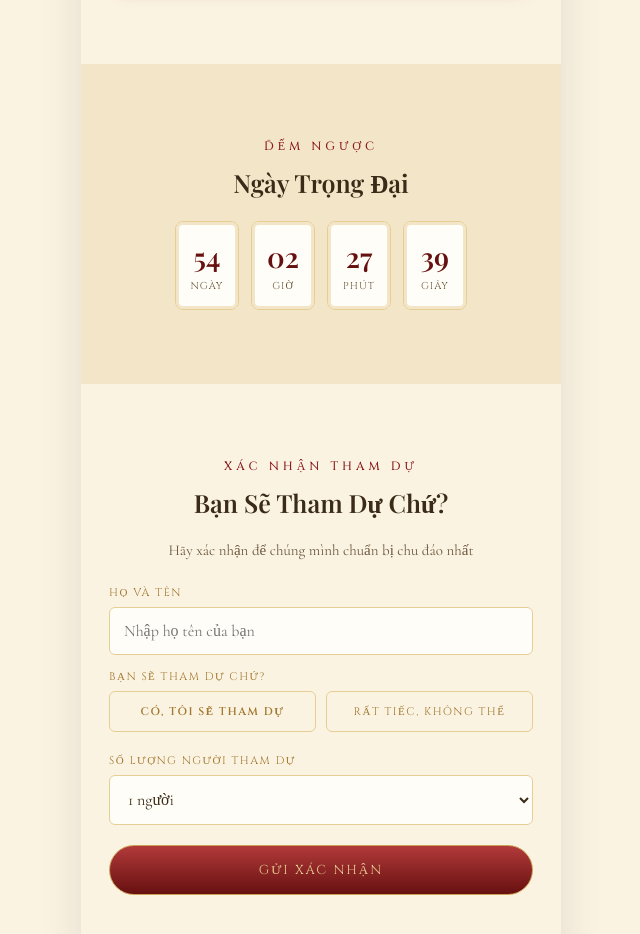
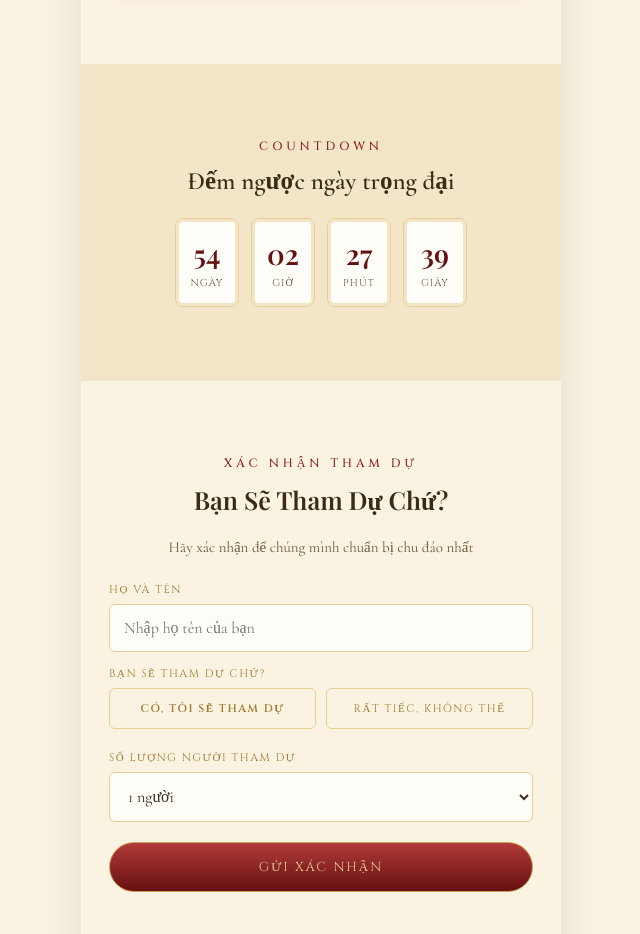
Before and after one commit to duybinhphp/duybinhhongthaov3, a plain HTML site: page index.html in a window 1280 px wide. Shown: the part 4620-5554 px from the top of the page, without its empty margins (319-959 px from the left). Drawn offline with nearby package versions, Linux system fonts and the light colour scheme; no server answers; a web font is replaced by a local one.

Commit message:
Add files via upload

```diff
--- a/index.html
+++ b/index.html
@@ -241,8 +241,8 @@
 
   <!-- COUNTDOWN -->
   <section id="countdown">
-    <p class="eyebrow reveal">Đếm Ngược</p>
-    <h2 class="title reveal">Ngày Trọng Đại</h2>
+    <div class="eyebrow reveal">Countdown</div>
+    <div class="title reveal">Đếm ngược ngày trọng đại</div>
     <div class="cd-grid">
       <div class="cd-item reveal-scale"><div class="num" id="cd-days">00</div><div class="lbl">Ngày</div></div>
       <div class="cd-item reveal-scale"><div class="num" id="cd-hours">00</div><div class="lbl">Giờ</div></div>
```
